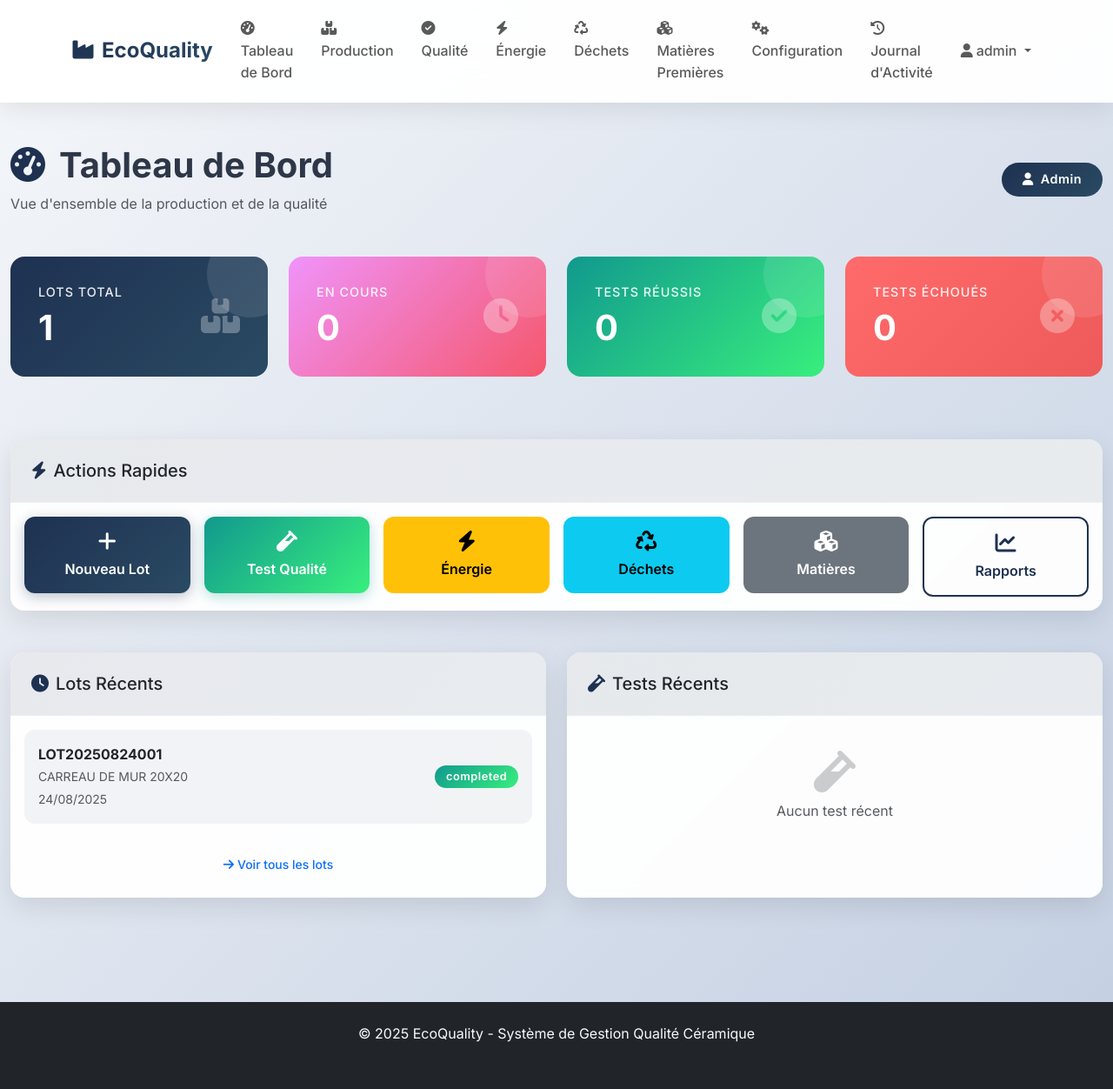
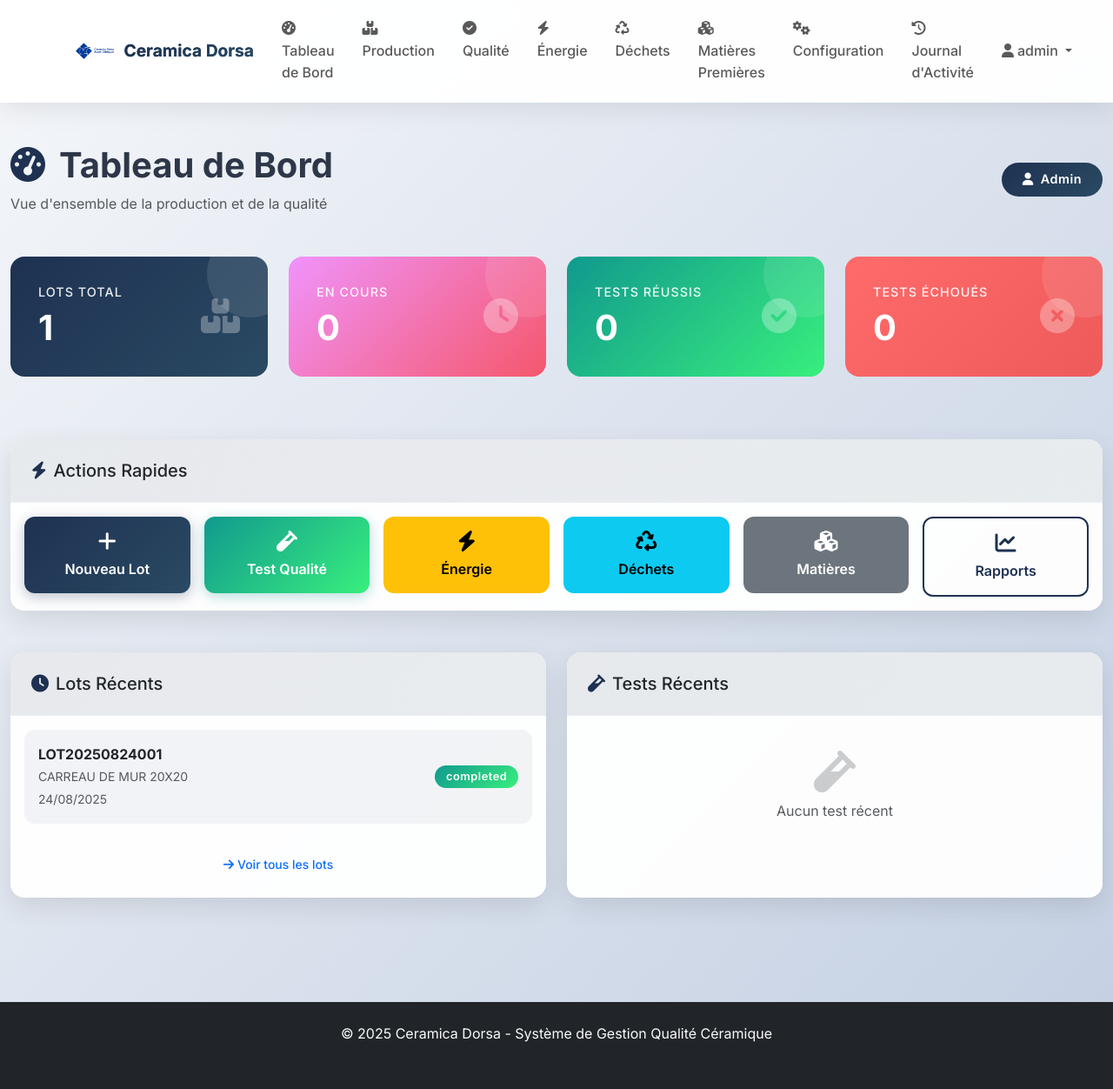
Before and after one commit to fikrielfakir/FlaskEco, a Flask app: page /dashboard in a window 1280 px wide. Shown: the whole page at 87% size. Run offline with Flask 3, Linux system fonts and the light colour scheme; a user stored in the database is signed in.

Commit message:
Update branding to use company logo throughout the application
Integrates the Ceramica Dorsa logo into the base template, login page, and dashboard title, replacing previous branding and updating relevant text elements. Adds `static/images/ceramica-dorsa-logo.png`.

Replit-Commit-Author: Agent
Replit-Commit-Session-Id: 8f3c4717-6e1e-47f5-8edb-73d14c810f40
Replit-Commit-Checkpoint-Type: full_checkpoint
Replit-Commit-Screenshot-Url: https://storage.googleapis.com/screenshot-production-us-central1/61e31e2b-02e9-4706-a78c-fa9575d514b0/8f3c4717-6e1e-47f5-8edb-73d14c810f40/spWCBD2

```diff
--- a/templates/base.html
+++ b/templates/base.html
@@ -3,7 +3,7 @@
 <head>
     <meta charset="UTF-8">
     <meta name="viewport" content="width=device-width, initial-scale=1.0, user-scalable=yes">
-    <title>{% block title %}EcoQuality - Système de Gestion Qualité Céramique{% endblock %}</title>
+    <title>{% block title %}Ceramica Dorsa - Système de Gestion Qualité Céramique{% endblock %}</title>
 
     <!-- Bootstrap CSS -->
     <link href="https://cdn.jsdelivr.net/npm/bootstrap@5.3.2/dist/css/bootstrap.min.css" rel="stylesheet">
@@ -19,8 +19,10 @@
     {% if current_user.is_authenticated %}
     <nav class="navbar navbar-expand-lg navbar-light" style="background: rgba(255, 255, 255, 0.95); backdrop-filter: blur(20px); box-shadow: 0 4px 30px rgba(0, 0, 0, 0.1);">
         <div class="container">
-            <a class="navbar-brand fw-bold" href="{{ url_for('dashboard') }}" style="font-size: 1.5rem; background: var(--primary-gradient); -webkit-background-clip: text; -webkit-text-fill-color: transparent; background-clip: text;">
-                <i class="fas fa-industry me-2"></i>EcoQuality
+            <a class="navbar-brand fw-bold d-flex align-items-center" href="{{ url_for('dashboard') }}" style="font-size: 1.2rem;">
+                <img src="{{ url_for('static', filename='images/ceramica-dorsa-logo.png') }}"
+                     alt="Ceramica Dorsa" height="35" class="me-2">
+                <span style="background: var(--primary-gradient); -webkit-background-clip: text; -webkit-text-fill-color: transparent; background-clip: text;">Ceramica Dorsa</span>
             </a>
 
             <button class="navbar-toggler border-0" type="button" data-bs-toggle="collapse" data-bs-target="#navbarNav" style="box-shadow: none;">
@@ -112,7 +114,7 @@
     <!-- Footer -->
     <footer class="bg-dark text-light py-4 mt-5">
         <div class="container text-center">
-            <p class="mb-0">&copy; 2025 EcoQuality - Système de Gestion Qualité Céramique</p>
+            <p class="mb-0">&copy; 2025 Ceramica Dorsa - Système de Gestion Qualité Céramique</p>
             <small class="text-muted">Conformité ISO 13006 | Durabilité Environnementale</small>
         </div>
     </footer>
--- a/templates/dashboard.html
+++ b/templates/dashboard.html
@@ -1,6 +1,6 @@
 {% extends "base.html" %}
 
-{% block title %}Tableau de Bord - EcoQuality{% endblock %}
+{% block title %}Tableau de Bord - Ceramica Dorsa{% endblock %}
 
 {% block content %}
 <div class="container-fluid container-lg py-5" style="max-width: 1400px;">
```
Also changed, not shown: templates/login.html (+4 -3 lines), attached_assets/assets_task_01k3f5d8vhf7489r3f8a4t0bmq_1756076998_img_0 1 (1)_1756080847884.png (added), instance/ecoquality.db, static/images/ceramica-dorsa-logo.png (added).
